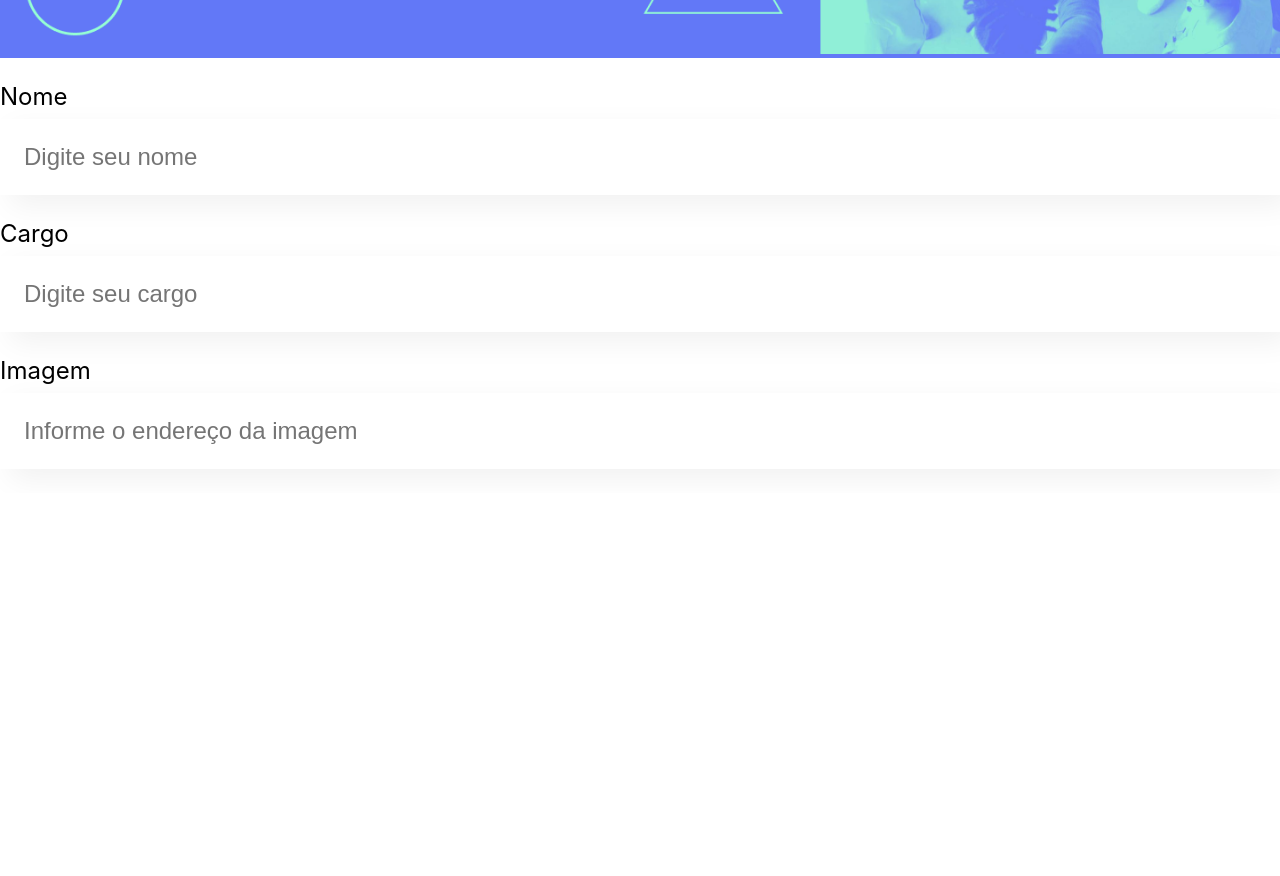
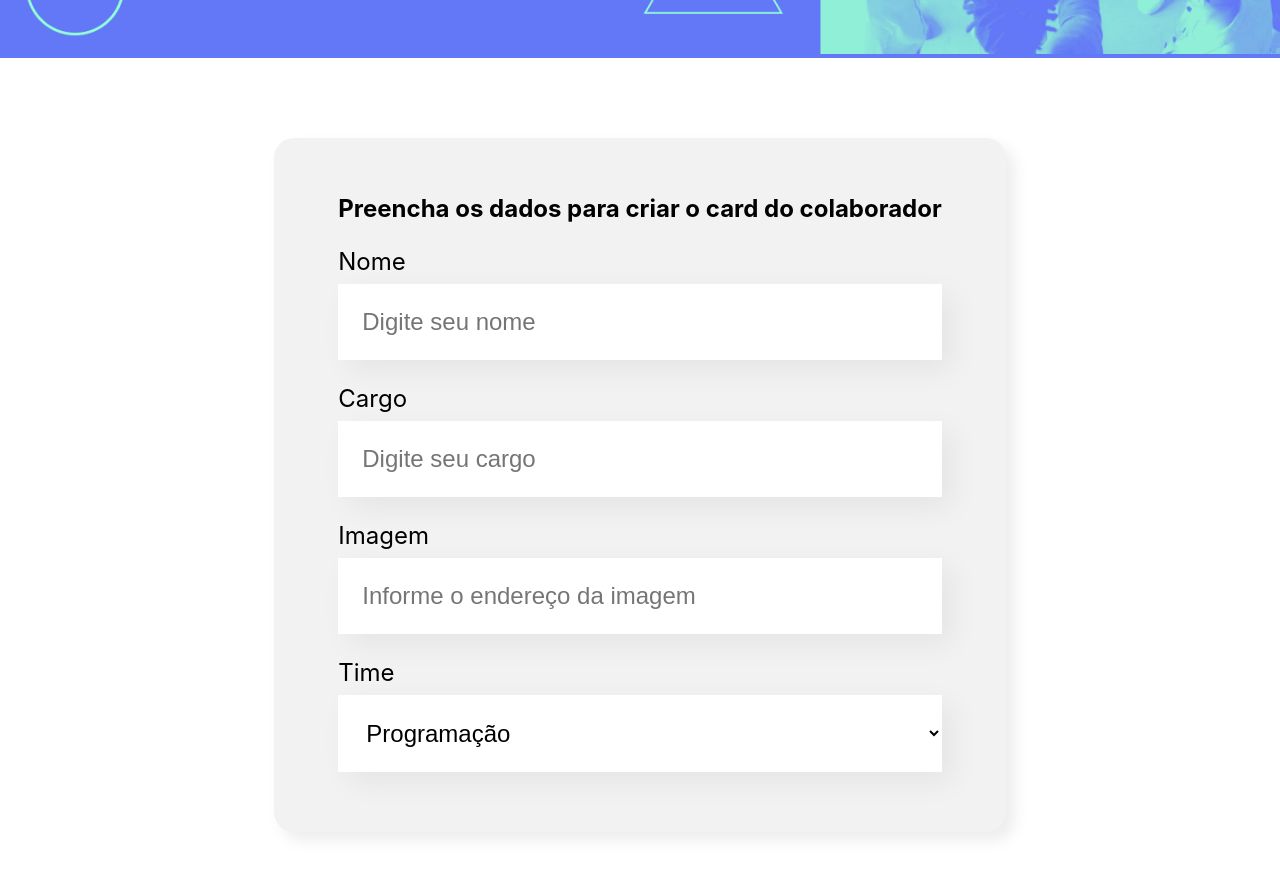
Before and after one commit to diogo-coelho/organo, a JavaScript app: page / in a window 1280 px wide. Shown: the part 440-1316 px from the top of the page. Before the commit the page ends 933 px from the top, so only its background shows below. Built offline with nearby package versions, Linux system fonts and the light colour scheme; the HTML template or start-up script is replaced by a standard one.

Commit message:
Combobox

```diff
--- a/src/App.js
+++ b/src/App.js
@@ -1,13 +1,11 @@
 import Banner from './components/Banner/Banner';
-import InputField from './components/InputField/InputField';
+import FormGroup from './components/FormGroup/FormGroup';
 
 function App() {
   return (
     <div className="App">
       <Banner />
-	  <InputField label="Nome" placeholder="Digite seu nome" />
-	  <InputField label="Cargo" placeholder="Digite seu cargo" />
-	  <InputField label="Imagem" placeholder="Informe o endereço da imagem" />
+	  <FormGroup />
     </div>
   );
 }
--- /dev/null
+++ b/src/components/Combobox/Combobox.css
@@ -0,0 +1,19 @@
+.lista-suspensa {
+	margin: 24px 0;
+}
+
+.lista-suspensa label {
+	display: block;
+	margin-bottom: 8px;
+	font-size: 24px;
+}
+
+.lista-suspensa select {
+	background-color: #FFF;
+	box-shadow: 10px 10px 30px rgba(0, 0, 0, 0.06);
+	width: 100%;
+	border: none;
+	font-size: 24px;
+	padding: 24px;
+	box-sizing: border-box;
+}
--- /dev/null
+++ b/src/components/Combobox/Combobox.js
@@ -0,0 +1,14 @@
+import './Combobox.css'
+
+const Combobox = (props) => {
+	return (
+		<div className="lista-suspensa">
+			<label>{ props.label }</label>
+			<select>
+				{props.itens.map(item => <option key={item}>{item}</option>)}
+			</select>
+		</div>
+	)
+}
+
+export default Combobox
--- /dev/null
+++ b/src/components/FormGroup/FormGroup.css
@@ -0,0 +1,13 @@
+.formulario {
+	display: flex;
+	justify-content: center;
+	margin: 80px 0px;
+}
+
+.formulario form {
+	max-width: 80%;
+	background-color: #F2F2F2;
+	border-radius: 20px;
+	padding: 36px 64px;
+	box-shadow: 8px 8px 16px rgba(0, 0, 0, 0.08);
+}
--- /dev/null
+++ b/src/components/FormGroup/FormGroup.js
@@ -0,0 +1,31 @@
+
+import './FormGroup.css'
+import InputField from '../InputField/InputField'
+import Combobox from '../Combobox/Combobox'
+
+const teams = [
+	'Programação',
+	'Fronte-end',
+	'Data Science',
+	'Devops',
+	'UX e Design',
+	'Mobile',
+	'Inovação e Gestão'
+]
+
+const FormGroup = () => {
+	return (
+		<section className="formulario">
+			<form>
+				<h2>Preencha os dados para criar o card do colaborador</h2>
+
+				<InputField label="Nome" placeholder="Digite seu nome" />
+				<InputField label="Cargo" placeholder="Digite seu cargo" />
+				<InputField label="Imagem" placeholder="Informe o endereço da imagem" />
+				<Combobox label="Time" itens={teams} />
+			</form>
+		</section>
+	)
+}
+
+export default FormGroup
```
